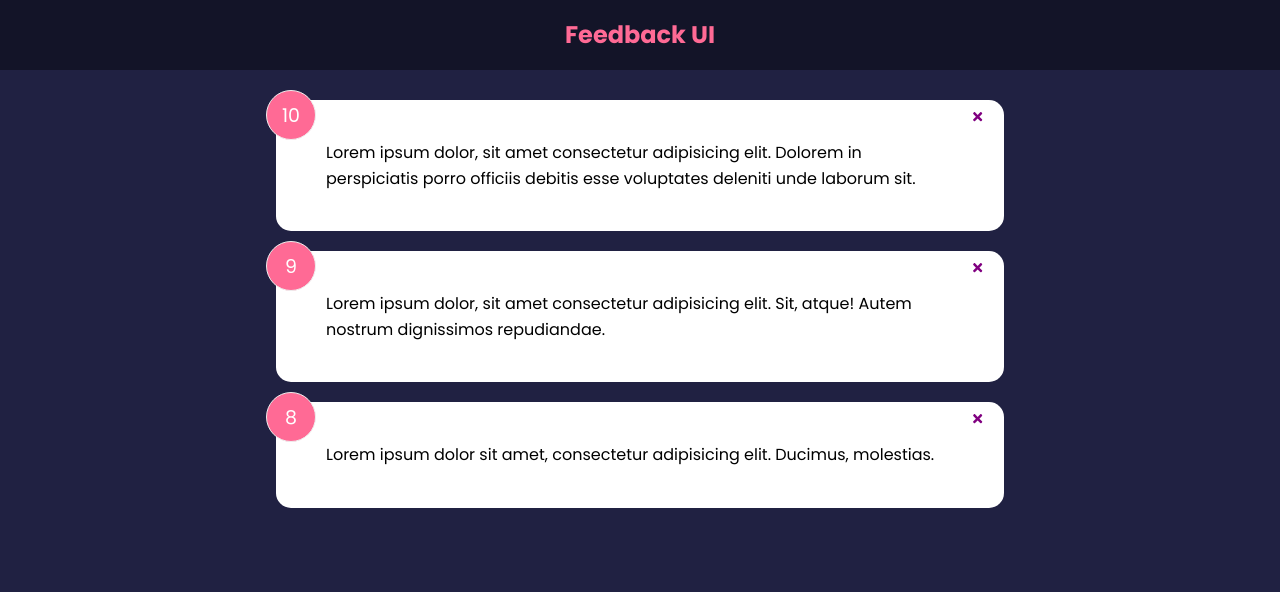
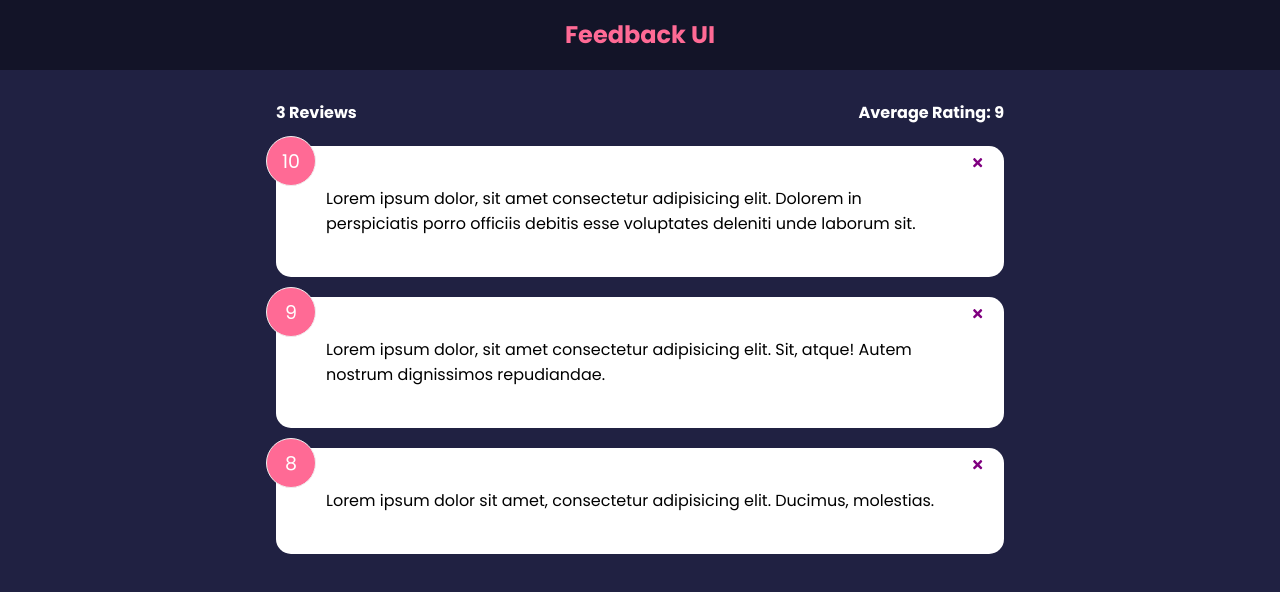
Before and after one commit to VinniC77/React-Feedback-App, a React (Create React App) app: page / in a window 1280 px wide. Shown: the top 592 px of the page. Built offline with nearby package versions, Linux system fonts and the light colour scheme.

Commit message:
FeedbackStats component added

```diff
--- a/src/App.js
+++ b/src/App.js
@@ -1,7 +1,8 @@
-import { useState } from 'react';
-import Header from "./components/Header";
-import FeedbackList from "./components/FeedbackList";
-import FeedbackData from './data/FeedbackData';
+import { useState } from 'react'
+import Header from "./components/Header"
+import FeedbackList from "./components/FeedbackList"
+import FeedbackData from './data/FeedbackData'
+import FeedbackStats from './components/FeedbackStats'
 
 const App = () => {
     // Here we create a variable and a setVariable that will edit the variable
@@ -21,6 +22,7 @@
         {/* bgColor='green' textColor='yellow'  */}
         <Header />
         <div className="container">
+            <FeedbackStats feedback={feedback} />
             <FeedbackList feedback={feedback} handleDelete={deleteFeedback} />
         </div>
         </>
--- /dev/null
+++ b/src/components/FeedbackStats.jsx
@@ -0,0 +1,28 @@
+import PropTypes from 'prop-types'
+
+const FeedbackStats = ({ feedback }) => {
+
+  // Vamos calcular a média de avaliações (soma de todas as avaliações, dividida pela quantidade de avaliações) com reduce. O método de array reduce retorna um único valor. Pode receber um acumulador (que iniciamos em zero) e o valor atual. Depos de obtermos essa soma através do reduce, dividimos pela quantidade de avaliações, ou seja, feedback.length
+
+  let average =
+    feedback.reduce((accumulator, currentValue) => {
+      return accumulator + currentValue.rating;
+    }, 0) / feedback.length;
+
+    // Agora vamos tratar para que a média tenha apenas um número depois da vírgula e se/quando esse número for zero, que não apareça (que só mostre o número inteiro).
+    average = average.toFixed(1).replace(/[.,]0$/, '')
+
+  return (
+    <div className="feedback-stats">
+      <h4>{feedback.length} Reviews</h4>
+      <h4>Average Rating: {isNaN(average) ? 0 : average}</h4>
+      {/* Caso não tenha nenhum feedback, por default, o JS traz NaN. Caso isso aconteça queremos que ele mostre zero */}
+    </div>
+  );
+};
+
+FeedbackStats.propTypes = {
+    feedback: PropTypes.array.isRequired
+}
+
+export default FeedbackStats;
```
